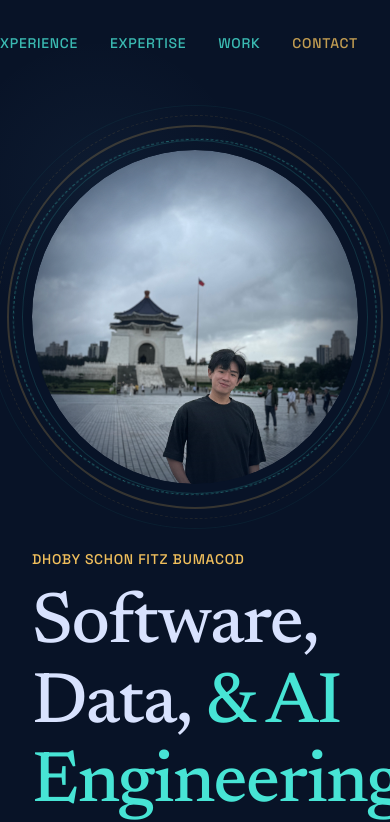
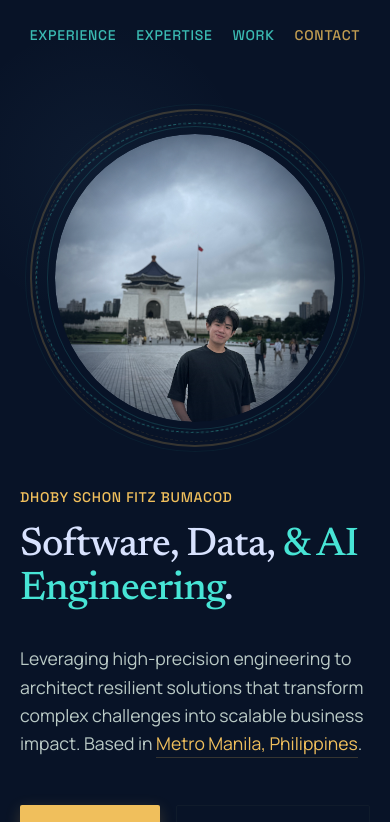
Before and after one commit to dbumacod06/antigravity-portfolio-website, a React (Vite) app: page / in a window 390 px wide. Shown: the top 822 px of the page. Built offline with nearby package versions, Linux system fonts and the light colour scheme.

Commit message:
Added responsiveness to smaller screens
Replaced contact with 'Reach out'

```diff
--- a/src/components/Portfolio.jsx
+++ b/src/components/Portfolio.jsx
@@ -17,7 +17,7 @@ const Portfolio = () => {
     <div className="surface-base">
       {/* Navigation */}
       <nav className="container">
-        <div style={{ display: 'flex', justifyContent: 'flex-end', gap: '2rem', padding: '2rem 0' }}>
+        <div className="nav-container">
           <a href="#experience" className="label-text text-cyan nav-link">Experience</a>
           <a href="#stack" className="label-text text-cyan nav-link">Expertise</a>
           <a href="#projects" className="label-text text-cyan nav-link">Work</a>
@@ -31,14 +31,14 @@ const Portfolio = () => {
         <div style={{ position: 'relative', zIndex: 10, display: 'flex', alignItems: 'center', justifyContent: 'space-between', flexWrap: 'wrap-reverse', gap: '4rem' }}>
           <div style={{ flex: '1 1 500px' }}>
             <div className="label-text text-gold" style={{ marginBottom: '1rem' }}>Dhoby Schon Fitz Bumacod</div>
-            <h1 className="display-text" style={{ fontSize: '4.5rem', letterSpacing: '-0.02em', lineHeight: 1.1, marginBottom: '2rem', maxWidth: '800px' }}>
+            <h1 className="display-text" style={{ marginBottom: '2rem', maxWidth: '800px' }}>
               Software, Data, <span className="text-cyan">& AI Engineering</span>.
             </h1>
-            <p style={{ fontSize: '1.25rem', maxWidth: '600px', marginBottom: '3rem' }}>
-              Leveraging high-precision engineering to architect resilient solutions that transform complex challenges into scalable business impact. Based in Metro Manila, Philippines.
+            <p className="header-paragraph" style={{ fontSize: '1.25rem', maxWidth: '600px', marginBottom: '3rem' }}>
+              Leveraging high-precision engineering to architect resilient solutions that transform complex challenges into scalable business impact. Based in <span className="text-gold" style={{ borderBottom: '1px solid rgba(240, 191, 92, 0.2)', paddingBottom: '2px' }}>Metro Manila, Philippines</span>.
             </p>
             <div style={{ display: 'flex', gap: '1rem' }}>
-              <a href="#contact" className="btn-primary">Connect <span className="gem" style={{ margin: '0 0 0 0.5rem', width: '6px', height: '6px', backgroundColor: 'var(--background)' }}></span></a>
+              <a href="#contact" className="btn-primary">Reach Out <span className="gem" style={{ margin: '0 0 0 0.5rem', width: '6px', height: '6px', backgroundColor: 'var(--background)' }}></span></a>
               <a href="https://www.linkedin.com/in/dhoby-bumacod-2aa8411b3/" target="_blank" rel="noopener noreferrer" className="btn-secondary">Connect on LinkedIn</a>
             </div>
           </div>
--- a/src/index.css
+++ b/src/index.css
@@ -60,6 +60,12 @@ h4,
   margin: 0;
   font-weight: 500;
   color: var(--on-surface);
+  line-height: 1.1;
+}
+
+h1.display-text {
+  font-size: clamp(2.5rem, 10vw, 4.5rem);
+  letter-spacing: -0.02em;
 }
 
 .label-text {
@@ -319,8 +325,22 @@ h4,
     display: none;
   }
 }
+/* Navigation Container */
+.nav-container {
+  display: flex;
+  justify-content: flex-end;
+  gap: 2rem;
+  padding: 2rem 0;
+  transition: all 0.3s ease;
+}
 
-
+@media (max-width: 600px) {
+  .nav-container {
+    justify-content: center;
+    gap: 1.25rem;
+    padding: 1.5rem 0;
+  }
+}
 
 /* Navigation Links */
 .nav-link {
@@ -388,6 +408,13 @@ h4,
   max-width: 1200px;
   margin: 0 auto;
   padding: 0 2rem;
+  transition: padding 0.3s ease;
+}
+
+@media (max-width: 600px) {
+  .container {
+    padding: 0 1.25rem;
+  }
 }
 
 .grid-2 {
@@ -595,7 +622,20 @@ p {
   border-color: rgba(71, 228, 213, 0.3);
   border-width: 1px;
 }
+@media (max-width: 600px) {
+  .hero-image-wrapper {
+     max-width: 280px;
+     margin: 0 auto;
+  }
 
+  .ring-1 { top: -8px; left: -8px; right: -8px; bottom: -8px; }
+  .ring-2 { top: -20px; left: -20px; right: -20px; bottom: -20px; }
+  .ring-3 { top: -30px; left: -30px; right: -30px; bottom: -30px; }
+
+  .header-paragraph {
+    font-size: 1.1rem !important;
+  }
+}
 .hero-image {
   width: 100%;
   height: 100%;
```
